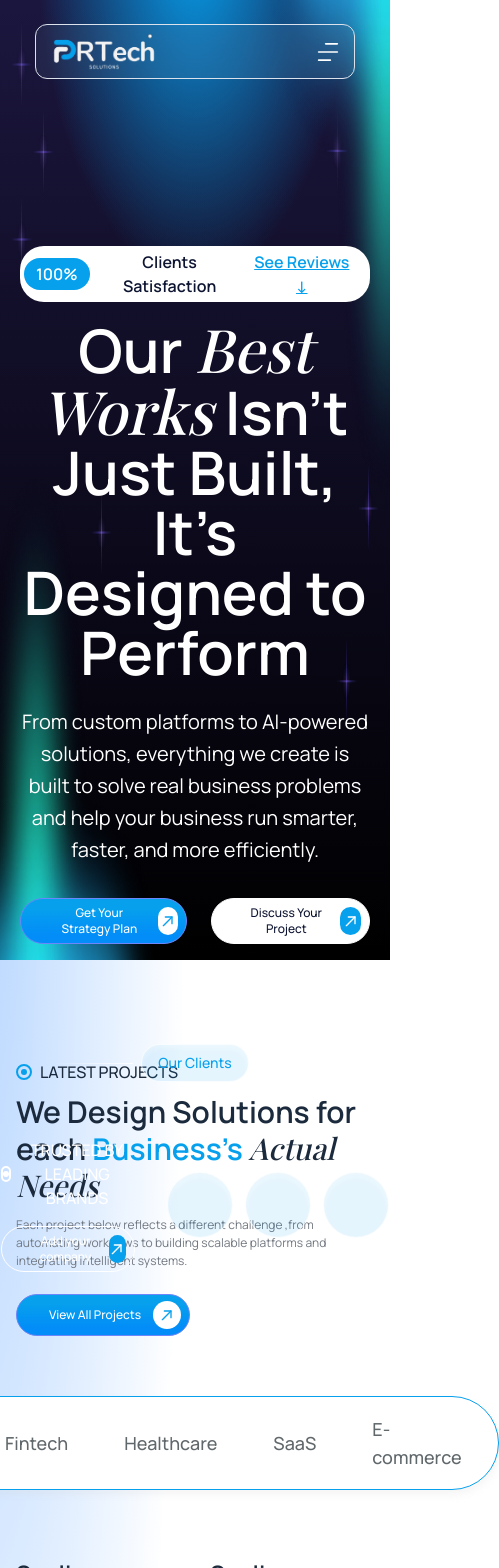
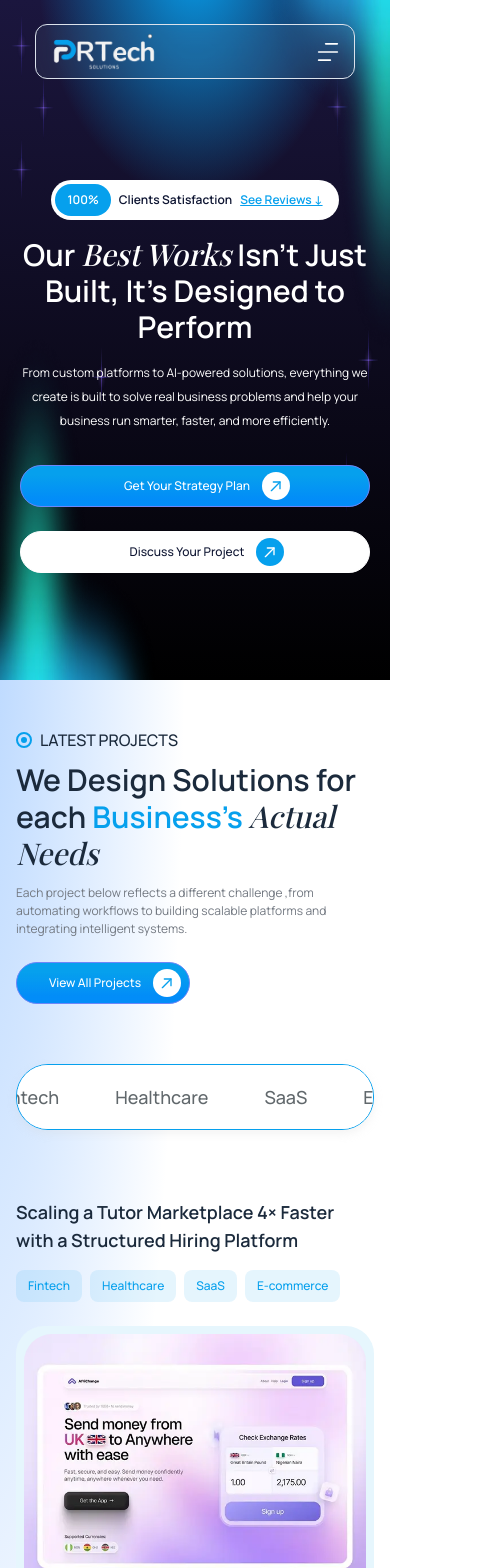
Before and after one commit to team-pr01/PRTech-Solutions-Frontend, a React (Vite) app: page /our-work in a window 390 px wide. Shown: the top 1568 px of the page, 499 px wide, since content can reach past the window. Built offline with nearby package versions, Linux system fonts and the light colour scheme; a web font is replaced by a local one.

Commit message:
Made our work page responsive

```diff
--- a/src/components/OurWorkPage/AllProjects/AllProjects.tsx
+++ b/src/components/OurWorkPage/AllProjects/AllProjects.tsx
@@ -8,14 +8,14 @@ import Button from "../../Reusable/Button/Button";
 const AllProjects = () => {
   const [activeIndustryTab, setActiveIndustryTab] = useState<string>("All");
   return (
-    <div className="bg-gradient-latest-project-bg py-25 font-Manrope">
+    <div className="bg-gradient-latest-project-bg py-12 xl:py-15 2xl:py-25 font-Manrope">
       <Container>
         {/* Header */}
         <LatestProjectsHeader />
 
         <div className="mt-15 flex flex-col items-center">
           {/* Industries tab */}
-          <div className="flex items-center justify-center gap-4 px-4 py-2.5 rounded-[73px] shadow-industry-tab bg-white border border-primary-10">
+          <div className="flex items-center justify-center gap-4 px-4 py-2.5 rounded-4xl 2xl:rounded-[73px] shadow-industry-tab bg-white border border-primary-10 w-full md:w-fit overflow-x-auto text-nowrap">
             {industryNames.map((industry) => (
               <button
                 key={industry}
@@ -31,13 +31,13 @@ const AllProjects = () => {
             ))}
           </div>
 
-          <div className="grid grid-cols-2 gap-x-7.5 gap-y-10 mt-17">
+          <div className="grid grid-cols-1 md:grid-cols-2 gap-x-7.5 gap-y-10 mt-17">
             <ProjectCard />
             <ProjectCard />
             <ProjectCard />
           </div>
 
-          <div className="flex items-center justify-center mt-17">
+          <div className="flex items-center justify-center mt-6 xl:mt-12 2xl:mt-17">
             <Button label="View All Projects" />
           </div>
         </div>
--- a/src/components/OurWorkPage/AllProjects/ProjectCard.tsx
+++ b/src/components/OurWorkPage/AllProjects/ProjectCard.tsx
@@ -4,10 +4,10 @@ const ProjectCard = () => {
   const tags = ["Fintech", "Healthcare", "SaaS", "E-commerce"];
   return (
     <div className=" font-Manrope">
-      <h2 className="text-neutral-70 text-2xl font-semibold">
+      <h2 className="text-neutral-70 text-lg xl:text-2xl font-semibold">
         Scaling a Tutor Marketplace 4× Faster with a Structured Hiring Platform
       </h2>
-      <div className="flex items-center gap-2 flex-wrap mt-6">
+      <div className="flex items-center gap-2 flex-wrap mt-4 lg:mt-6">
         {tags.map((tag, idx) => (
           <div
             key={idx}
@@ -24,7 +24,7 @@ const ProjectCard = () => {
         <div className="flex items-stretch gap-2 h-full">
           <div className="p-4 bg-white rounded-[20px] mt-2 flex-1">
             <h4 className="text-neutral-80 text-xs font-medium">Key Metrics</h4>
-            <p className="text-neutral-65 font-medium mt-2">
+            <p className="text-neutral-65 font-medium mt-2 text-xs">
               4× increase in registrations. Tutor matching now takes 2–3 days.
               Faster hiring with a structured pipeline.
             </p>
--- a/src/components/OurWorkPage/OurExpertise/OurExpertise.tsx
+++ b/src/components/OurWorkPage/OurExpertise/OurExpertise.tsx
@@ -68,7 +68,7 @@ const expertiseData = [
 
 const OurExpertise = () => {
   return (
-    <div className="py-25 bg-gradient-latest-project-bg font-Manrope">
+    <div className="py-12 xl:py-15 2xl:py-25 bg-gradient-latest-project-bg font-Manrope">
       <Container>
         {/* Header */}
         <div className="text-center">
@@ -76,12 +76,12 @@ const OurExpertise = () => {
             <div className="size-4 rounded-full border-2 border-primary-10 flex items-center justify-center">
               <div className="size-1.5 rounded-full bg-primary-10"></div>
             </div>
-            <p className="text-neutral-70 font-medium uppercase">
+            <p className="text-neutral-70 subHeading">
               Our Expertise
             </p>
           </div>
 
-          <h2 className="text-neutral-70 text-[60px] font-semibold leading-15 mt-2.5">
+          <h2 className="text-neutral-70 heading mt-2.5">
             Expertise Across{" "}
             <span className="text-primary-10">Web & Application</span>{" "}
             <span className="font-Playfair-Display italic font-medium">
@@ -89,18 +89,18 @@ const OurExpertise = () => {
             </span>
           </h2>
 
-          <p className="text-neutral-80 max-w-179 mx-auto font-normal leading-relaxed mt-6">
+          <p className="description text-neutral-80 max-w-179 mx-auto mt-4 2xl:mt-6">
             We work across the full product lifecycle — from early-stage
             planning to scalable, production-ready systems.
           </p>
         </div>
 
         {/* Expertise Grid */}
-        <div className="grid grid-cols-1 md:grid-cols-2 lg:grid-cols-3 gap-7.5 mt-18">
+        <div className="grid grid-cols-1 md:grid-cols-2 lg:grid-cols-3 gap-4 xl:gap-5 2xl:gap-7.5 mt-10 xl:mt-14 2xl:mt-18">
           {expertiseData.map((item) => (
             <div
               key={item.id}
-              className="bg-white rounded-2xl p-8 border border-neutral-91 hover:shadow-lg transition-all duration-300 group hover:-translate-y-1"
+              className="bg-white rounded-2xl p-5 lg:p-8 border border-neutral-91 hover:shadow-lg transition-all duration-300 group hover:-translate-y-1"
             >
               {/* Icon */}
               <div
@@ -123,7 +123,7 @@ const OurExpertise = () => {
         </div>
 
         {/* Optional: CTA at bottom */}
-        <div className="flex justify-center mt-14">
+        <div className="flex justify-center mt-5 xl:mt-8 2xl:mt-14">
           <Button label="Explore Our Solutions" />
         </div>
       </Container>
--- a/src/components/OurWorkPage/OurWorkHero/OurWorkHero.tsx
+++ b/src/components/OurWorkPage/OurWorkHero/OurWorkHero.tsx
@@ -15,20 +15,20 @@ const OurWorkHero = () => {
     // IMAGES.worldMarket,
   ];
   return (
-    <div className="bg-gradient-our-work-hero-bg relative h-240 font-Manrope">
+    <div className="bg-gradient-our-work-hero-bg relative h-170 xl:h-240 font-Manrope">
       <img src={IMAGES.ourWorkHeroBg} alt="hero-bg" className="w-full h-full" />
 
       {/* Content */}
       <Container>
-        <div className="absolute top-61.5 left-1/2 -translate-x-1/2 text-center flex flex-col items-center max-w-300 2xl:max-w-7xl w-full mx-auto px-5 2xl:px-0">
-          <div className="bg-white rounded-3xl pl-1 pr-4 py-1 font-semibold leading-6 flex items-center justify-center gap-2">
+        <div className="absolute top-45 md:top-50 lg:top-55 2xl:top-61.5 left-1/2 -translate-x-1/2 text-center flex flex-col items-center max-w-300 2xl:max-w-7xl w-full mx-auto px-5 2xl:px-0">
+          <div className="bg-white rounded-3xl pl-1 pr-4 py-1 text-xs md:text-sm font-semibold leading-6 flex items-center justify-center gap-2">
             <div className="bg-primary-10 rounded-3xl px-3 py-1 text-white">
               100%
             </div>
             <span className="text-neutral-65">Clients Satisfaction</span>
             <button className="text-primary-10 underline">See Reviews ↓</button>
           </div>
-          <h1 className="text-white text-center font-Manrope text-[60px] font-semibold leading-15 max-w-230 mx-auto mt-4">
+          <h1 className="text-white text-center heading max-w-230 mx-auto mt-4">
             Our{" "}
             <span className="font-Playfair-Display italic font-medium">
               Best Works
@@ -36,18 +36,18 @@ const OurWorkHero = () => {
             Isn’t Just Built, It’s Designed to Perform
           </h1>
 
-          <p className="text-white font-Manrope text-xl leading-8 max-w-205 mx-auto font-normal mt-6">
+          <p className="text-white description max-w-205 mx-auto mt-4 2xl:mt-6">
             From custom platforms to AI-powered solutions, everything we create
             is built to solve real business problems and help your business run
             smarter, faster, and more efficiently.
           </p>
 
-          <div className="flex items-center justify-center gap-6 mt-8">
-            <Button label="Get Your Strategy Plan" />
-            <Button variant="secondary" label="Discuss Your Project" />
+          <div className="flex flex-col md:flex-row items-center justify-center gap-6 mt-8 w-full">
+            <Button label="Get Your Strategy Plan" className="w-full md:w-fit" />
+            <Button variant="secondary" label="Discuss Your Project" className="w-full md:w-fit" />
           </div>
 
-          <div className="flex items-center justify-center gap-2 mt-25">
+          <div className="hidden xl:flex items-center justify-center gap-2 mt-25">
             <div className="bg-gradient-our-work-hero-line1 w-20 h-px rotate-180"></div>
             <div className="px-4 py-2 border border-neutral-99 bg-primary-30 shadow-our-work-client-box rounded-[100px] text-primary-10 text-sm font-medium">
               Our Clients
@@ -55,7 +55,7 @@ const OurWorkHero = () => {
             <div className="bg-gradient-our-work-hero-line1 w-20 h-px"></div>
           </div>
 
-          <div className="flex items-center gap-8 mt-14">
+          <div className="hidden xl:flex items-center gap-8 mt-14">
             <div className="space-y-4">
               <div className="flex items-center justify-center gap-2">
                 <div className="size-4 rounded-full border-2 border-white flex items-center justify-center">
```
